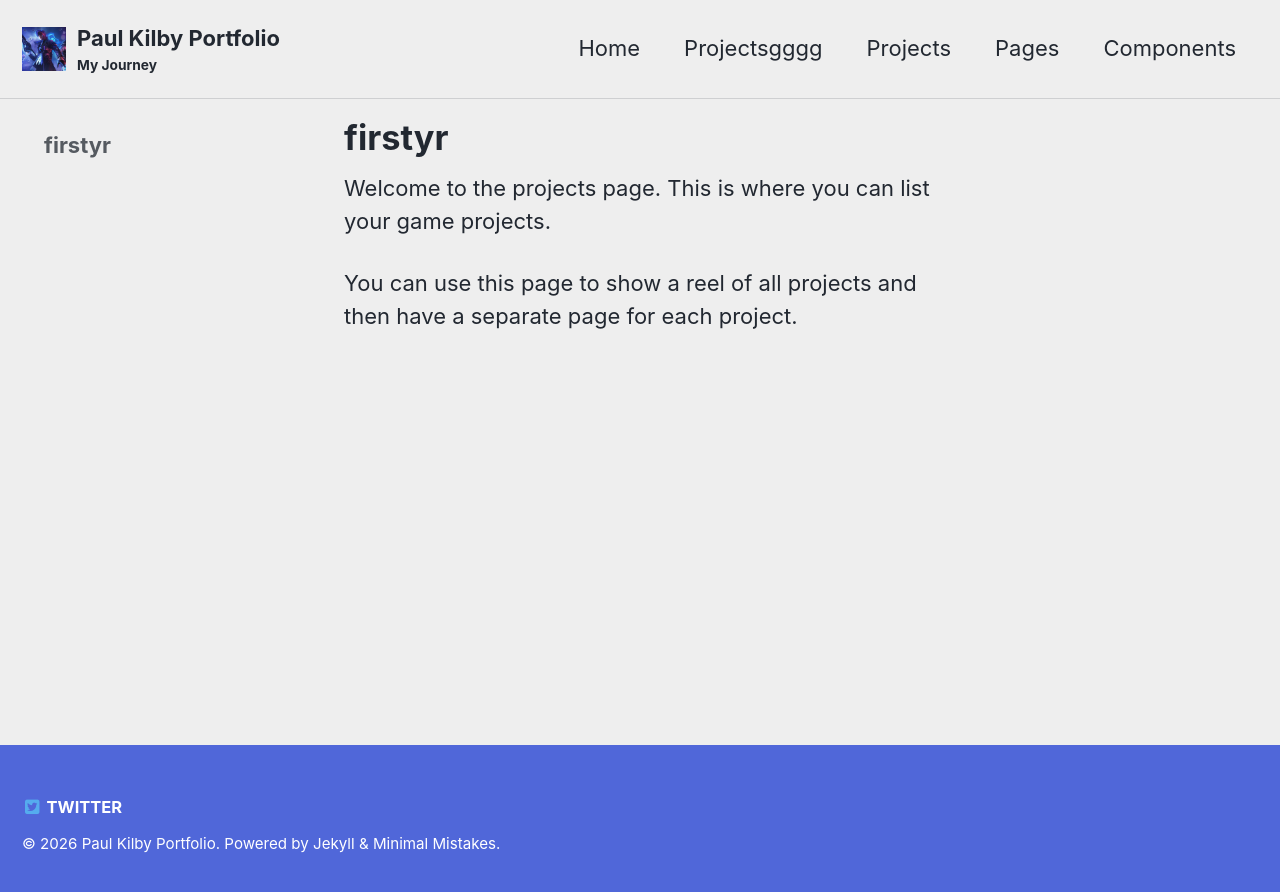
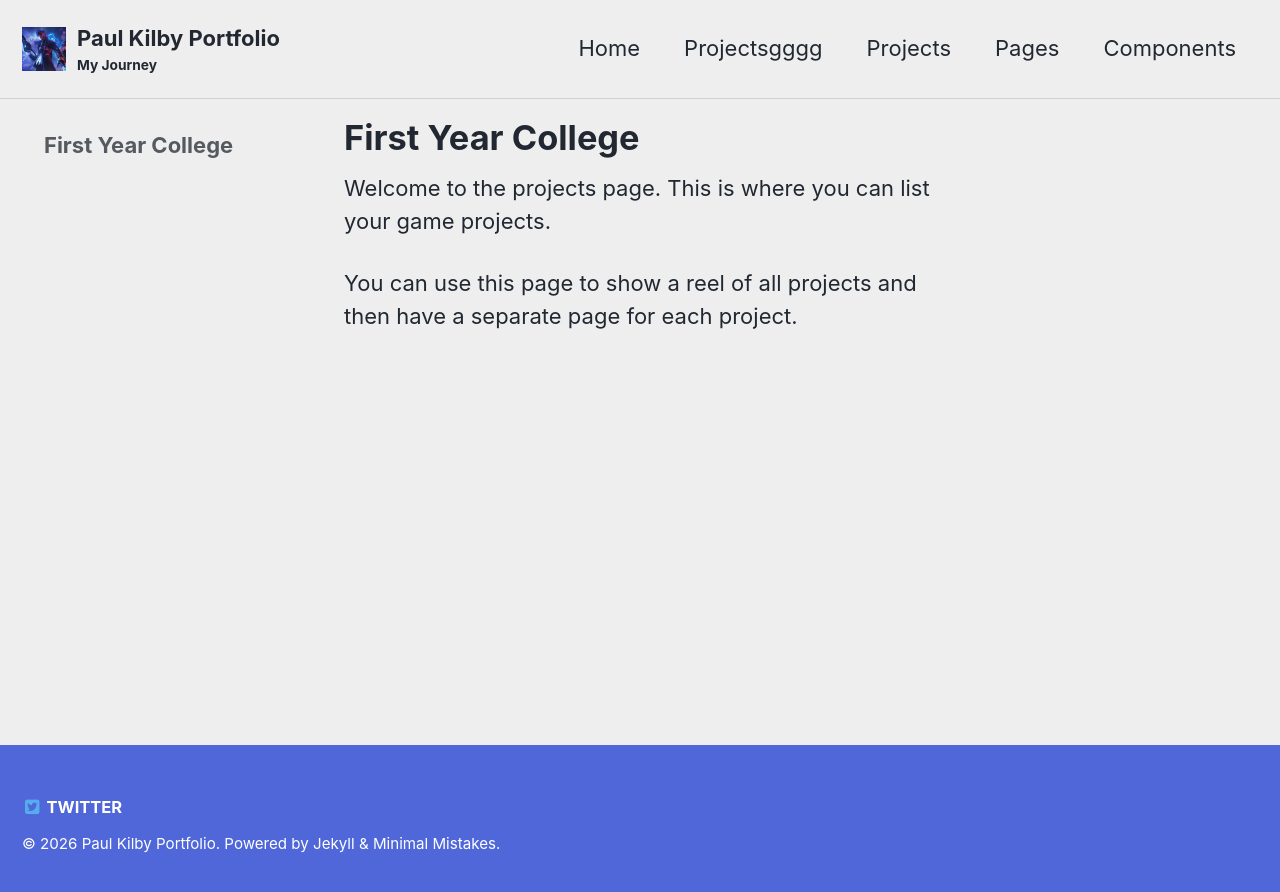
Before and after one commit to KeadoElijahKing/KeadoElijahKing.github.io, a Jekyll site: the page built from _pages/firstyr.md, in a window 1280 px wide. Shown: the top 892 px of the page. Built offline with Jekyll 4.4.1, drawn with Linux system fonts in a browser that asks for light colours.

Commit message:
Update title and sidebar for first year page

```diff
--- a/_pages/firstyr.md
+++ b/_pages/firstyr.md
@@ -1,11 +1,11 @@
 ---
-title: "firstyr"
+title: "First Year College"
 layout: single
 permalink: /firstyr/
 sidebar:
-  title: "firstyr"
+  title: "First Year College"
   nav:
-    - year
+    - first
 ---
 
 Welcome to the projects page. This is where you can list your game projects.
```
